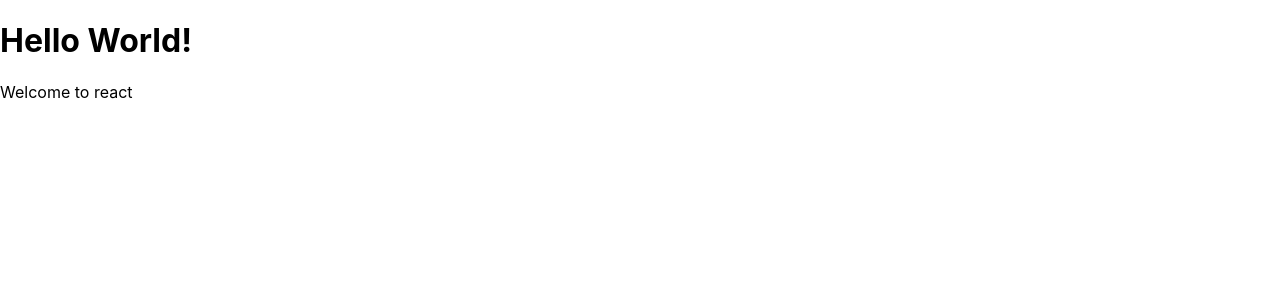
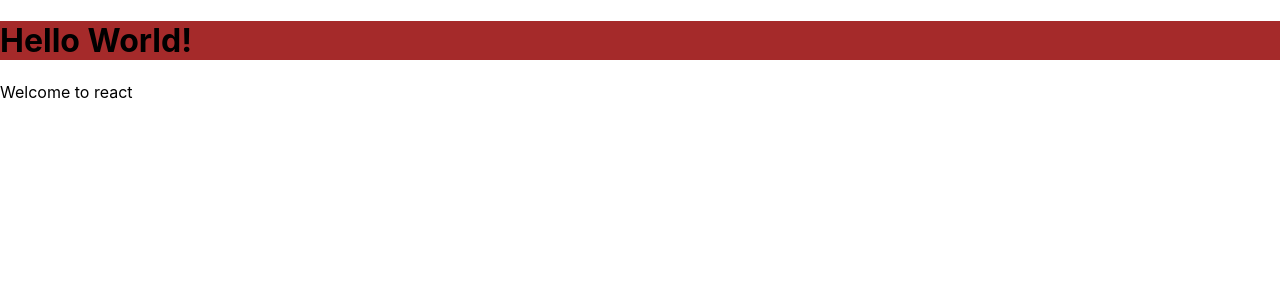
Before and after one commit to usuarioMan/Robots, a React (Create React App) app in the folder robots/: page / in a window 1280 px wide. Shown: the top 300 px of the page. Built offline with nearby package versions, Linux system fonts and the light colour scheme.

Commit message:
Creamos un archivo de estilos css con una regla.
Importamos el archivo css a Hello.js para aplicar los estilos.

```diff
--- /dev/null
+++ b/robots/src/Hello.css
@@ -0,0 +1,3 @@
+h1 {
+    background: brown;
+}
--- a/robots/src/Hello.js
+++ b/robots/src/Hello.js
@@ -1,5 +1,5 @@
 import React, {Component} from "react";
-
+import './Hello.css'
 class Hello extends Component {
     render() {
         return (
```
